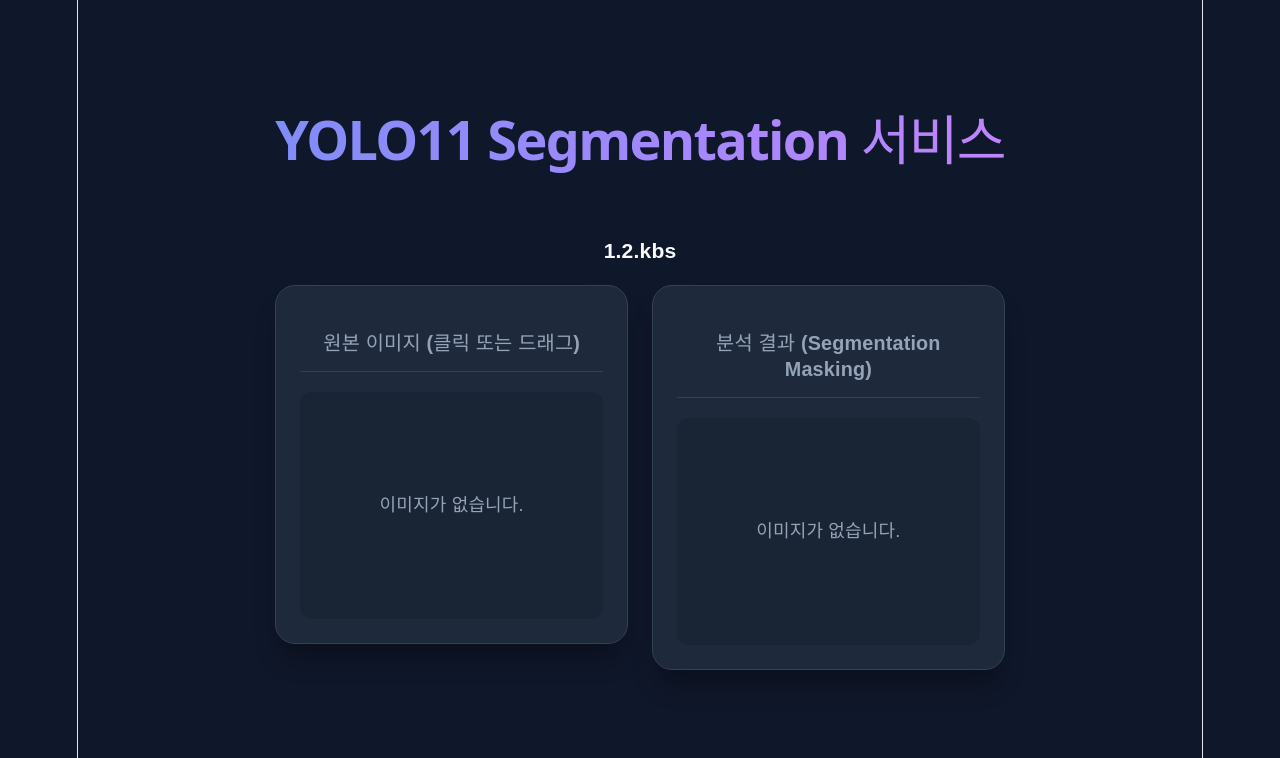
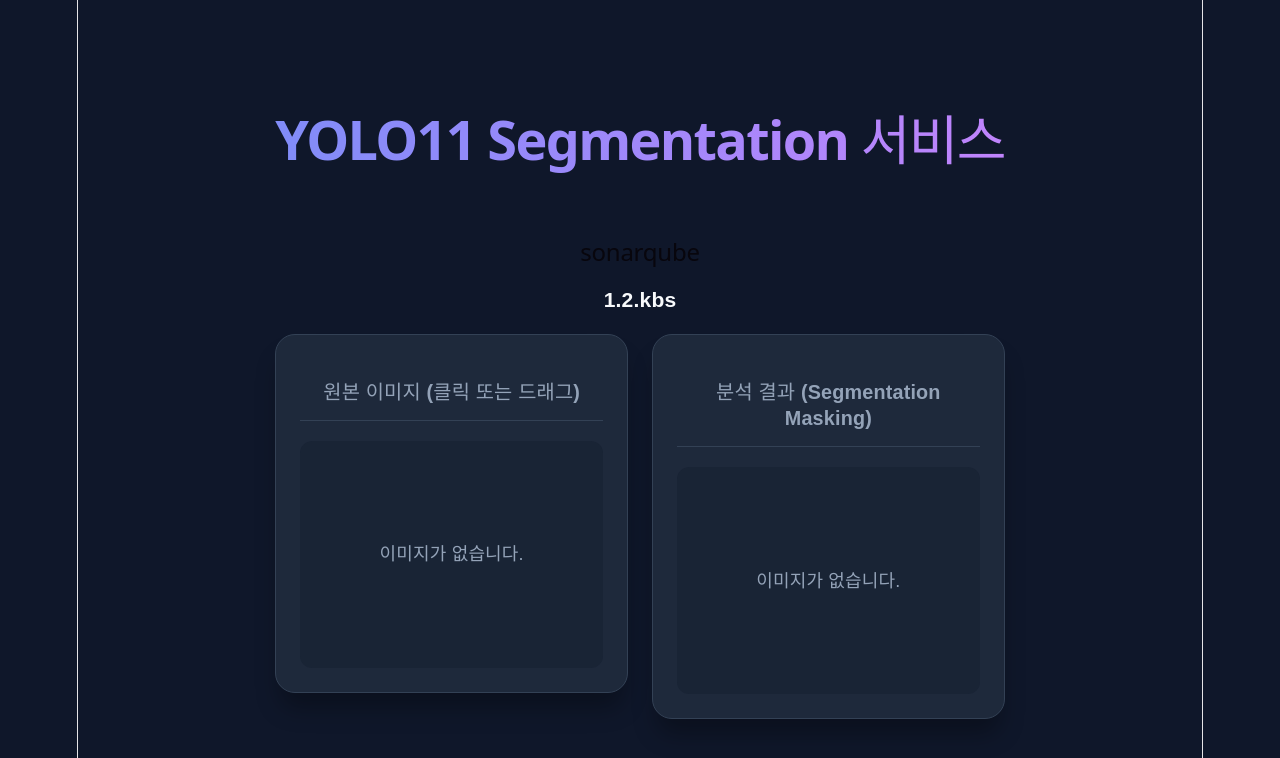
Before and after one commit to oyt2020/argocd_react, a React (Vite) app: page / in a window 1280 px wide. Shown: the top 758 px of the page. Built offline with nearby package versions, Linux system fonts and the light colour scheme.

Commit message:
sonarQube

```diff
--- a/src/App.jsx
+++ b/src/App.jsx
@@ -91,7 +91,9 @@ function App() {
   return (
     <div className="container">
       <h1>YOLO11 Segmentation 서비스</h1>
+      <h2>sonarqube</h2>
       <h3>1.2.kbs</h3>
+
 
       {/* 숨겨진 파일 입력 창 */}
       <input
```
Also changed, not shown: 1 other file (tests, documents, lock files or other folders).
